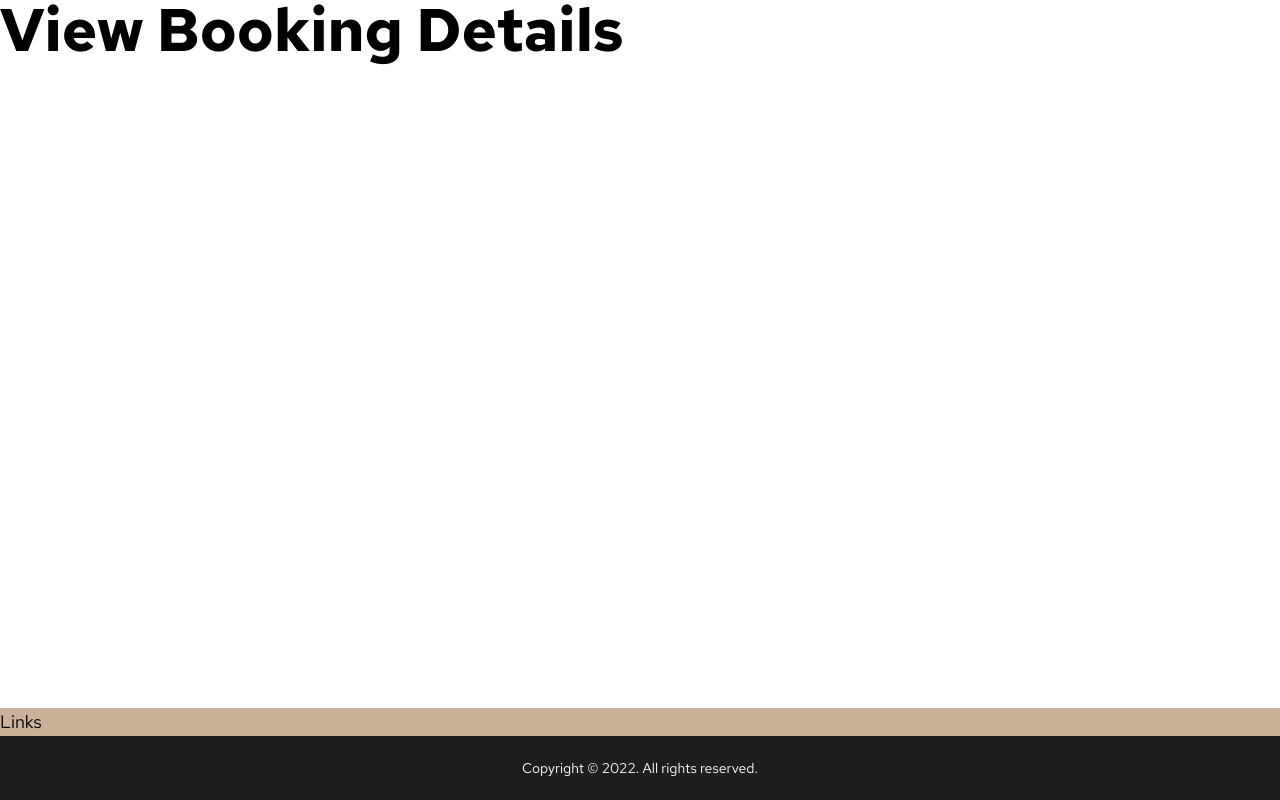
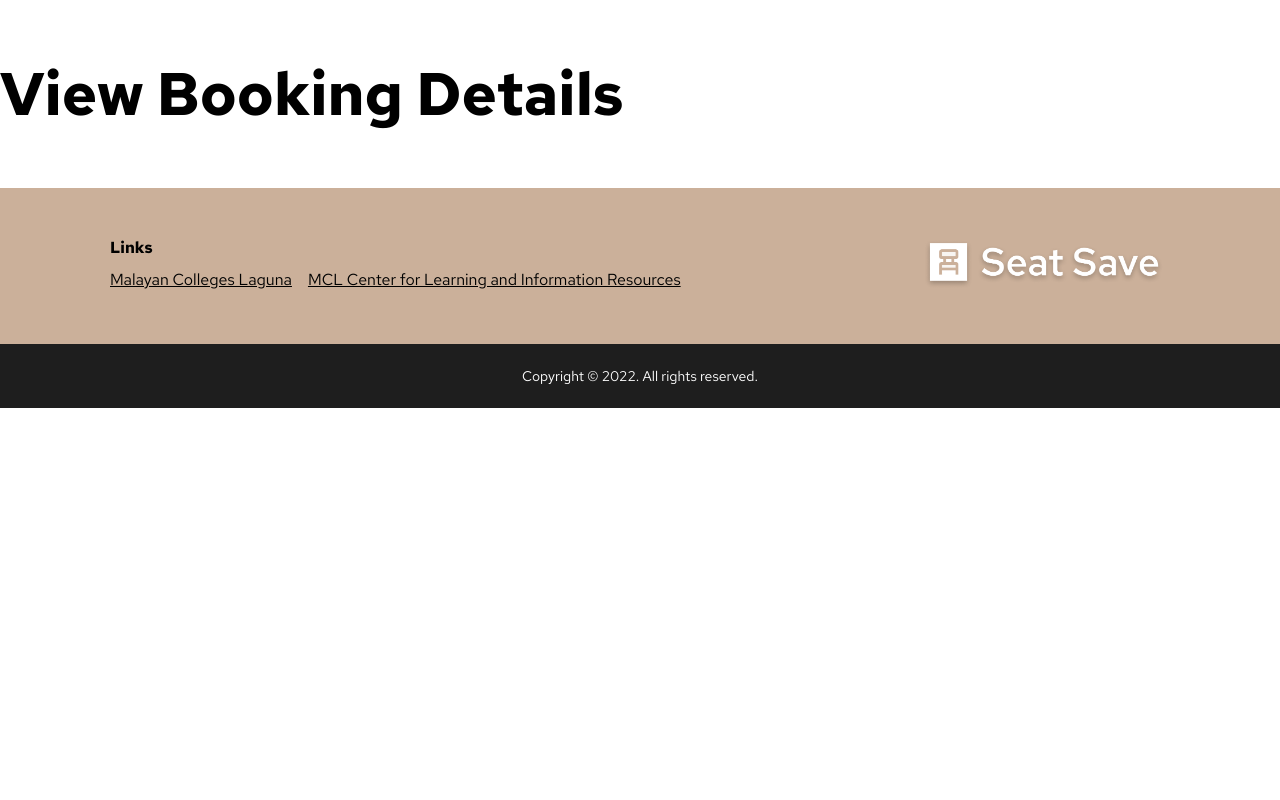
Before and after one commit to LipatJob/SeatSave, a Next.js app in the folder SeatSave.Web/: page / in a window 1280 px wide. Built offline with nearby package versions, Linux system fonts and the light colour scheme.

Commit message:
Implemented footer

```diff
--- a/SeatSave.Web/components/Layout.js
+++ b/SeatSave.Web/components/Layout.js
@@ -3,7 +3,7 @@ import Footer from './common/Footer';
 export default function Layout({ children }) {
   return (
     <>
-      <main>{children}</main>
+      <main className='py-16'>{children}</main>
       <Footer />
     </>
   );
--- a/SeatSave.Web/components/common/Footer.js
+++ b/SeatSave.Web/components/common/Footer.js
@@ -1,11 +1,30 @@
+import Image from 'next/image';
+
 export default function Footer() {
   return (
-    <footer className='absolute bottom-0 w-full'>
+    <footer className='bottom-0 w-full z-0'>
       <div className='bg-rodeo-dust'>
-        <p className='body-small'>Links</p>
+        <div className='page-container-small flex flex-col lg:flex-row py-6 lg:py-12 justify-between'>
+          <div className='flex flex-col gap-2'>
+            <p className='text-sm lg:text-base font-bold'>Links</p>
+            <div className='flex flex-col lg:flex-row gap-2 lg:gap-4'>
+              <a href='' className='text-sm lg:text-base'>
+                <u>Malayan Colleges Laguna</u>
+              </a>
+              <a href='' className='text-sm lg:text-base'>
+                <u>MCL Center for Learning and Information Resources</u>
+              </a>
+            </div>
+          </div>
+          <div className='mt-10 lg:mt-0'>
+            <Image src='/logo.png' width={246} height={53} />
+          </div>
+        </div>
       </div>
-      <div className='flex justify-center items-center bg-[#1E1E1E] text-white h-[56px] lg:h-[64px]'>
-        <p className='text-xs lg:text-sm'>Copyright © 2022. All rights reserved.</p>
+      <div className='flex justify-center items-center bg-[#1E1E1E] text-white h-14 lg:h-16'>
+        <p className='text-xs lg:text-sm'>
+          Copyright © 2022. All rights reserved.
+        </p>
       </div>
     </footer>
   );
```
Also changed, not shown: SeatSave.Web/public/logo.png (added).
